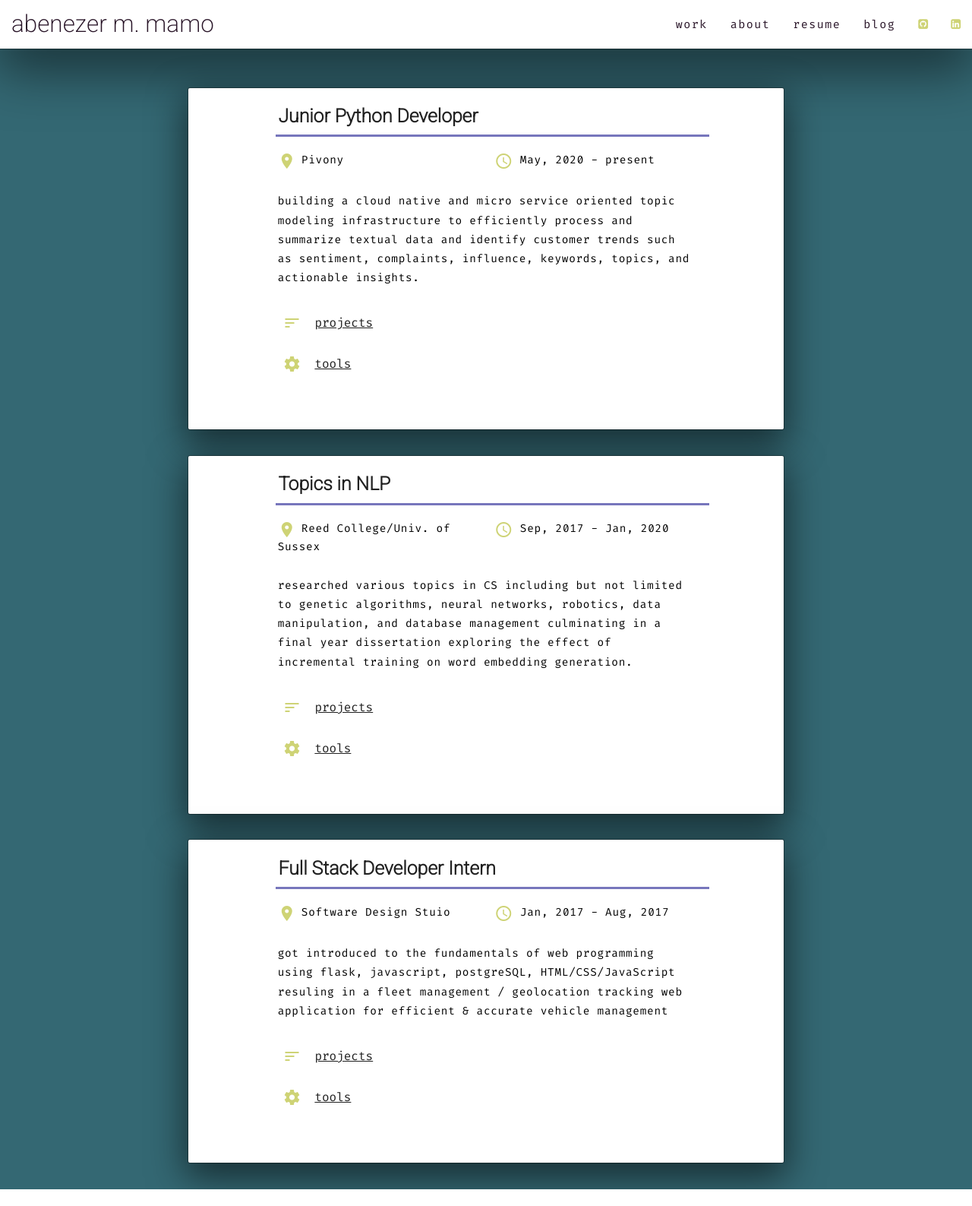
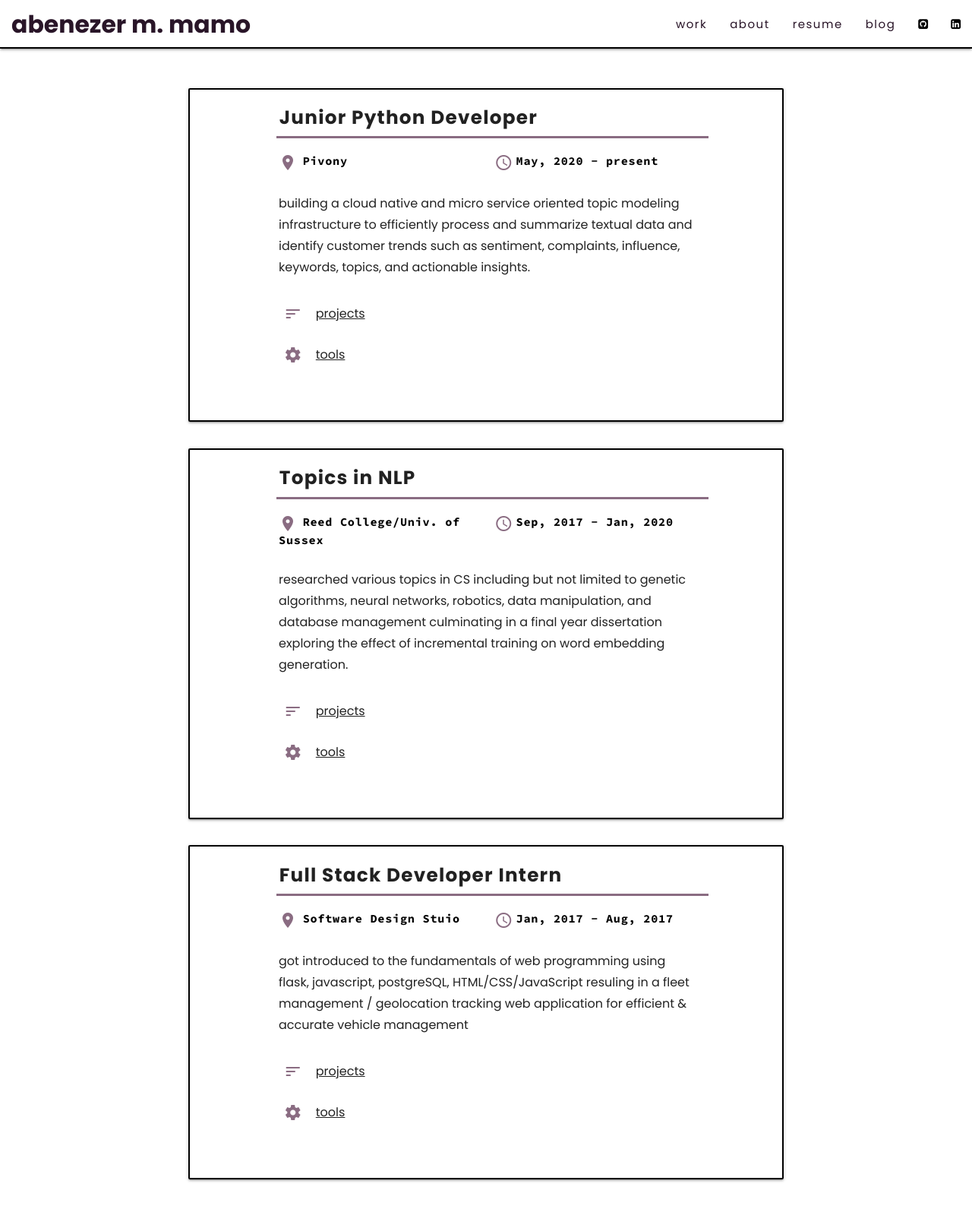
Before and after one commit to a6enez3r/portfolio, a Flask app: page / in a window 1280 px wide. Shown: the whole page at 76% size. Before the commit the page ends 1565 px from the top, so only its background shows below. Run offline with Flask 2, Linux system fonts and the light colour scheme.

Commit message:
updated styling to match new resume fonts

```diff
--- a/app/static/css/main.css
+++ b/app/static/css/main.css
@@ -1,13 +1,13 @@
 @import url("https://fonts.googleapis.com/css2?family=Fira+Code&family=Indie+Flower&display=swap");
-@import url("https://fonts.googleapis.com/css2?family=Heebo:wght@200&display=swap");
-
+@import url('https://fonts.googleapis.com/css2?family=Poppins:wght@400;700&display=swap');
+@import url('https://fonts.googleapis.com/css2?family=Source+Code+Pro:wght@400;700&display=swap');
 /* body */
 body {
-  background-color: #346873;
+  background-color: #ffffff;
   text-align: center;
   height: 100vh;
   width: 100vw;
-  font-family: "Fira Code", monospace;
+  font-family: "Poppins", monospace;
   text-rendering: optimizelegibility;
   -webkit-font-smoothing: antialiased;
   -moz-osx-font-smoothing: grayscale;
@@ -17,19 +17,19 @@ body {
 }
 /* nav */
 nav {
-  box-shadow: 0 22px 70px 4px rgba(0, 0, 0, 0.56), 0 0 0 1px rgba(0, 0, 0, 0.3) !important;
+  border-bottom: 2px solid #000000;
 }
 
 .brand-logo {
   color: #291528 !important;
   left: 15px !important;
   transition: 0.5s;
-  font-family: "Heebo", serif;
+  font-family: "Poppins", serif;
+  font-weight:bold;
 }
 
 .brand-logo:hover {
-  color: #ced375 !important;
-  letter-spacing: 0.2em !important;
+  letter-spacing: 0.15em !important;
 }
 
 .nav-link a {
@@ -40,7 +40,14 @@ nav {
 
 .nav-link:hover,
 .nav-icon:hover {
-  background-color: #ced375 !important;
+  background-color: #8A6C82 !important;
+  color: #ffffff !important;
+  transition: 0.3s all;
+}
+
+.nav-link:hover a,
+.nav-icon:hover a{
+  color: #ffffff !important;
 }
 
 .nav-icon {
@@ -48,19 +55,16 @@ nav {
 }
 
 .nav-icon a {
-  color: #ced375 !important;
-}
-
-.nav-icon a:hover {
-  color: #3d5dc7 !important;
+  color: #000000 !important;
+  transition: 0.3s all;
 }
 
 .sidenav-trigger {
-  color: #ced375 !important;
+  color: #8A6C82 !important;
 }
 
 .sidenav-trigger:hover {
-  color: #7776bc !important;
+  color: #8A6C82 !important;
 }
 
 /* content */
@@ -77,16 +81,16 @@ nav {
 .material-icons {
   display: inline-flex;
   vertical-align: top;
-  color: #ced375 !important;
+  color: #8A6C82 !important;
 }
 
 .card-panel {
   margin-top: 2.5% !important;
   background: #ffffff !important;
-  box-shadow: 0 16px 48px 4px rgba(0, 0, 0, 0.56), 0 0 0 1px rgba(0, 0, 0, 0.3) !important;
   text-align: left !important;
   padding-left: 0 !important;
   padding-right: 0 !important;
+  border: 2px solid #000000 !important;
 }
 
 .no-padding-bottom {
@@ -101,23 +105,30 @@ nav {
 
 .card-position {
   font-size: 1.65rem;
-  font-weight: 600;
+  font-weight:bold;
   padding: 3.5px !important;
-  border-bottom: 3px solid #7776bc;
+  border-bottom: 3px solid #8A6C82;
   padding-bottom: 2.5% !important;
   margin-left: 1.5% !important;
-  font-family: "Heebo", serif;
+  font-family: "Poppins", serif;
+  letter-spacing: 0.05em !important;
 }
 
 .card-company,
 .card-time,
 .card-project,
-.card-tool,
-.card-summary {
+.card-tool {
   color: #000000;
   letter-spacing: 0.05em;
-  font-size: 0.9em !important;
+  font-size: 0.95em !important;
+  font-family: 'Source Code Pro', monospace;
 }
+
+.card-company,
+.card-time {
+  font-weight: bold;
+}
+
 
 .card-company {
   margin-left: 0.5em !important;
@@ -151,7 +162,7 @@ nav {
 }
 
 .collapsible-body {
-  border-color: #ced375 !important;
+  border-color: #8A6C82 !important;
 }
 
 .card-tool,
@@ -163,7 +174,7 @@ nav {
 
 .card-error {
   font-size: 1.5em !important;
-  color: #ced375 !important;
+  color: #8A6C82 !important;
   min-width: 300px;
 }
 
--- a/app/templates/about.html
+++ b/app/templates/about.html
@@ -4,7 +4,7 @@
     <div class="card-panel valign-wrapper left-align">
       <div class="container">
         <div class="row no-padding-bottom">
-          <div class="col s12 m12 l12 card-position">about me</div>
+          <div class="col s12 m12 l12 card-position">About Me</div>
         </div>
         {% for text in about_text %}
         <div class="row no-padding-bottom">
```
